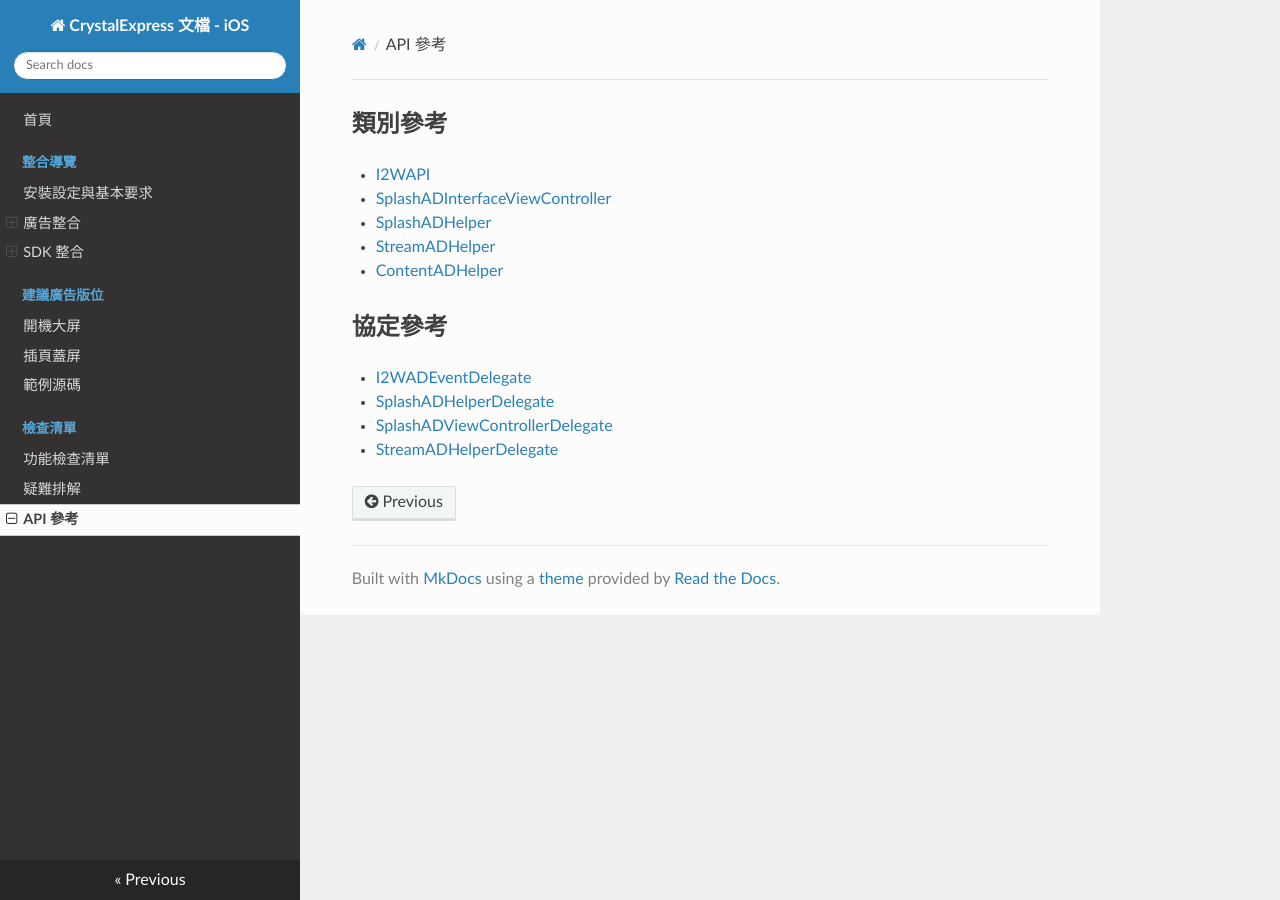
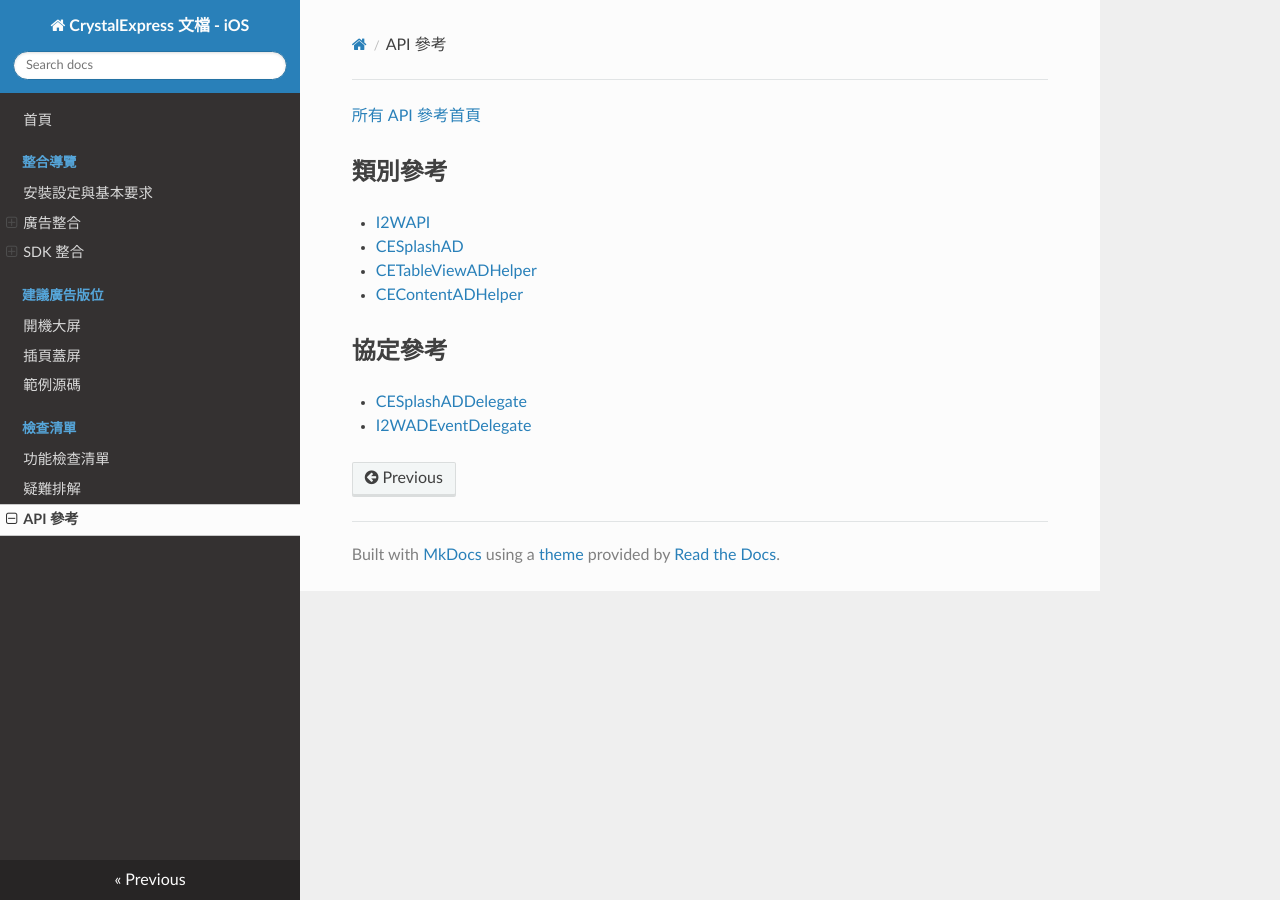
Before and after one commit to intowow/CrystalExpressDocumentation-iOS-zh_CN, an MkDocs documentation site: the page built from docs/docs/api-reference.md, in a window 1280 px wide. Built offline with MkDocs 1.6.1, drawn with Linux system fonts in a browser that asks for light colours; nearby versions of some CDN libraries; old or Windows-style settings are respelled for this version of MkDocs.

Commit message:
upadte to v1.3.1 documentation

```diff
--- a/docs/docs/api-reference.md
+++ b/docs/docs/api-reference.md
@@ -1,12 +1,11 @@
+[所有 API 參考首頁](http://roylo.github.io/CrystalExpressDocumentation-iOS/index.html)
+
 ## 類別參考
 - [I2WAPI](http://roylo.github.io/CrystalExpressDocumentation-iOS/Classes/I2WAPI.html)
-- [SplashADInterfaceViewController](http://roylo.github.io/CrystalExpressDocumentation-iOS/Classes/SplashADInterfaceViewController.html)
-- [SplashADHelper](http://roylo.github.io/CrystalExpressDocumentation-iOS/Classes/SplashADHelper.html)
-- [StreamADHelper](http://roylo.github.io/CrystalExpressDocumentation-iOS/Classes/StreamADHelper.html)
-- [ContentADHelper](http://roylo.github.io/CrystalExpressDocumentation-iOS/Classes/ContentADHelper.html)
+- [CESplashAD](http://roylo.github.io/CrystalExpressDocumentation-iOS/Classes/CESplashAD.html)
+- [CETableViewADHelper](http://roylo.github.io/CrystalExpressDocumentation-iOS/Classes/CETableViewADHelper.html)
+- [CEContentADHelper](http://roylo.github.io/CrystalExpressDocumentation-iOS/Classes/CEContentADHelper.html)
 
 ## 協定參考
+- [CESplashADDelegate](http://roylo.github.io/CrystalExpressDocumentation-iOS/Protocols/CESplashADDelegate.html)
 - [I2WADEventDelegate](http://roylo.github.io/CrystalExpressDocumentation-iOS/Protocols/I2WADEventDelegate.html)
-- [SplashADHelperDelegate](http://roylo.github.io/CrystalExpressDocumentation-iOS/Protocols/SplashADHelperDelegate.html)
-- [SplashADViewControllerDelegate](http://roylo.github.io/CrystalExpressDocumentation-iOS/Protocols/SplashADViewControllerDelegate.html)
-- [StreamADHelperDelegate](http://roylo.github.io/CrystalExpressDocumentation-iOS/Protocols/StreamADHelperDelegate.html)
--- a/mkdocs.yml
+++ b/mkdocs.yml
@@ -16,6 +16,7 @@ pages:
     - '註冊背景工作 (background task)': 'docs/register-background-task.md'
     - '註冊背景抓取 (background fetch)': 'docs/register-background-fetch.md'
     - '廣告預覽': 'docs/ad-preview.md'
+    - '廣告事件回調' : 'docs/ad-event-callback.md'
 - 建議廣告版位:
     - '開機大屏': 'docs/open-splash-ad.md'
     - '插頁蓋屏': 'docs/interstitial-ad.md'
```
Also changed, not shown: docs/docs/ad-event-callback.md (added, +39 -0 lines), docs/docs/interstitial-ad.md (+5 -5 lines), docs/docs/open-splash-ad.md (+7 -7 lines), docs/docs/sdk-init.md (+0 -10 lines).
